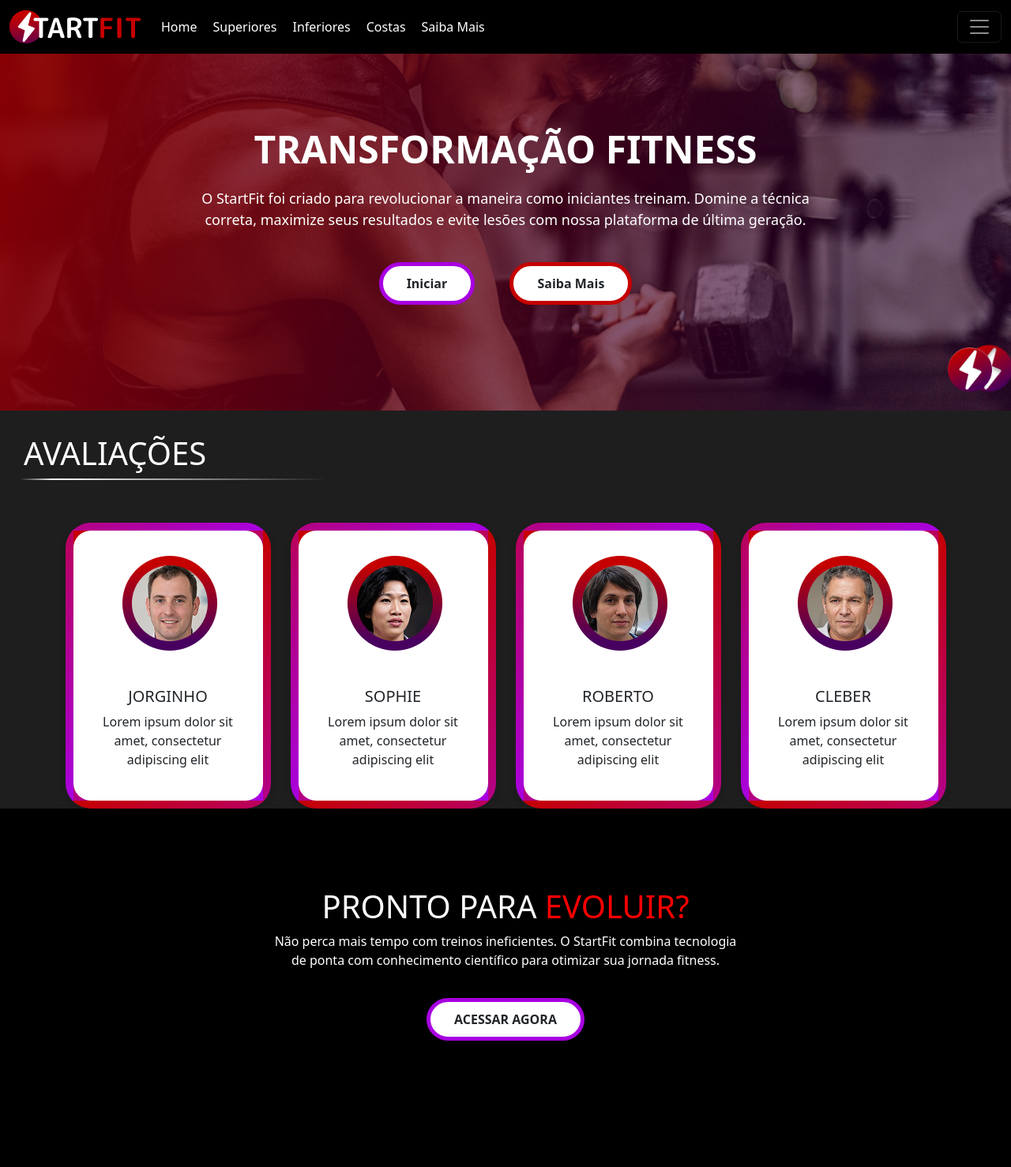
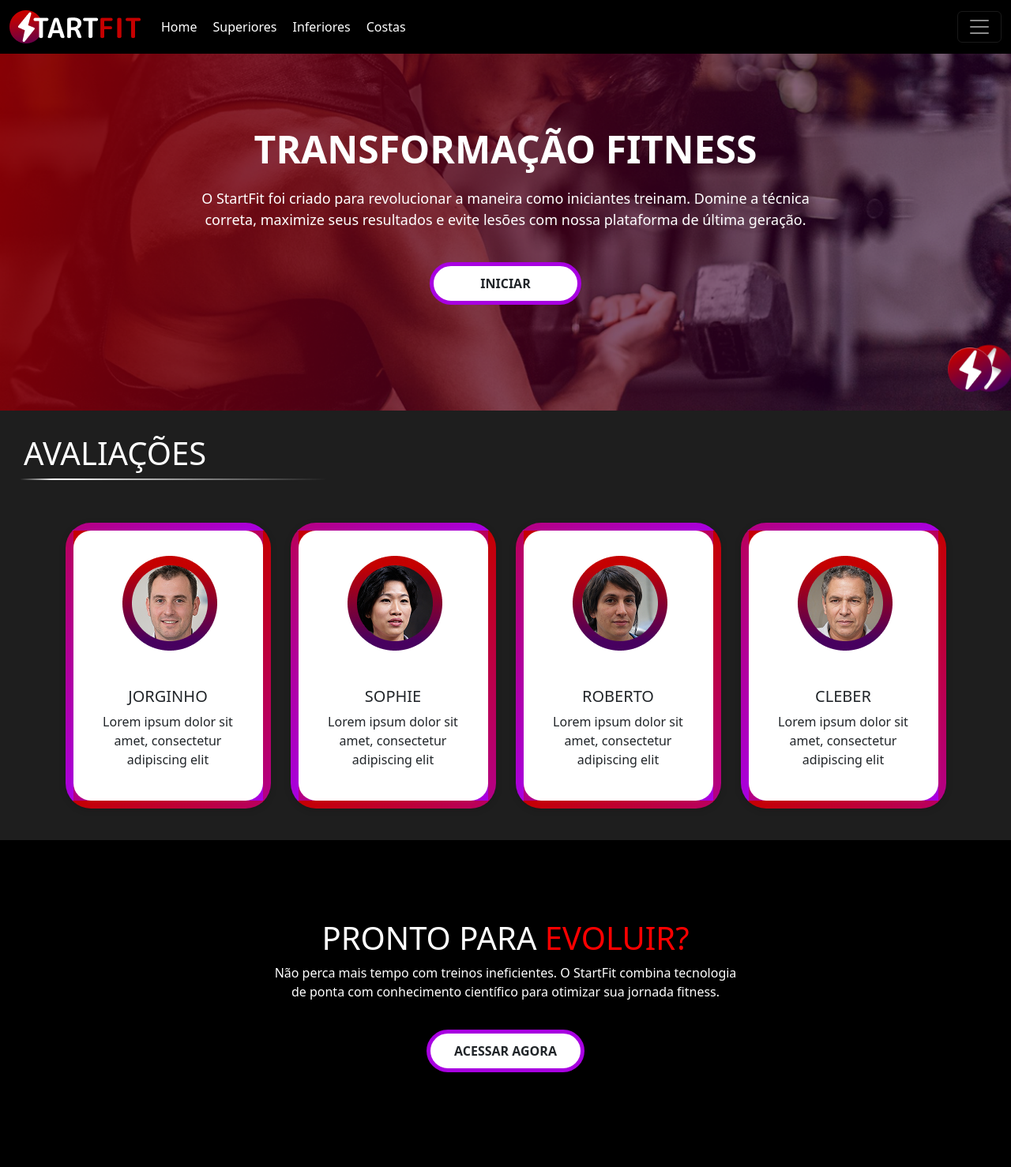
Before and after one commit to murillomsouza/StartFit, a PHP site: page / in a window 1280 px wide. Shown: the whole page at 79% size. Before the commit the page ends 1318 px from the top, so only its background shows below. Run offline with PHP 8.4, Linux system fonts and the light colour scheme.

Commit message:
throw saiba-mais button away

```diff
--- a/css/styles.css
+++ b/css/styles.css
@@ -105,6 +105,9 @@ body {
   color: white;
 }
 /*edição da seção 2 */
+.secao2 {
+  padding-bottom: 40px;
+}
 .secao2 h1 {
   padding: 30px 0px 0px 30px;
 }
@@ -140,6 +143,10 @@ body {
 .secao3 span {
   color: red;
 }
+
+/*edição do footer*/
+
+
 
 /* Seção inicial homepage */
 #home_init {
--- a/index.html
+++ b/index.html
@@ -38,9 +38,6 @@
           <li class="nav-itens">
             <a class="nav-link" href="backs.html">Costas</a>
           </li>
-          <li class="nav-itens">
-            <a class="nav-link" href="#">Saiba Mais</a>
-          </li>
         </ul>
         <button class="navbar-toggler" type="button" data-bs-toggle="offcanvas" data-bs-target="#offcanvasDarkNavbar" aria-controls="offcanvasDarkNavbar" aria-label="Toggle navigation">
           <span class="navbar-toggler-icon"></span>
@@ -64,9 +61,6 @@
               <li class="nav-item">
                 <a class="nav-link" href="backs.html">Costas</a>
               </li>
-              <li class="nav-item">
-                <a class="nav-link" href="#">Saiba Mais</a>
-              </li>
             </ul>
           </div>
         </div>
@@ -77,8 +71,7 @@
       <h1>TRANSFORMAÇÃO FITNESS</h1>
       <p>O StartFit foi criado para revolucionar a maneira como iniciantes treinam. Domine a técnica<br>correta, maximize seus resultados e evite lesões com nossa plataforma de última geração.</p>
       <div></div>
-        <a href="#" class="btn btn-iniciar">Iniciar</a>
-        <a href="#" class="btn btn-saiba">Saiba Mais</a>
+        <a href="#" class="btn btn-iniciar">ㅤㅤINICIARㅤㅤ</a>
       </div>
       <img src="img/icon.png" alt="Ícone" class="icone-secao1" />
     </section>
@@ -147,7 +140,6 @@
     </section>
     <!----------Footer---------->
     <footer>
-
     </footer>
     <!----------scripts bootstrap---------->
     <script
```
